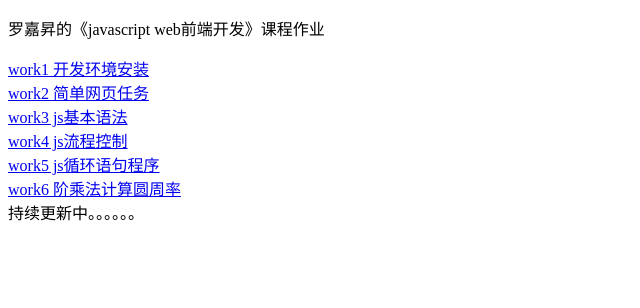
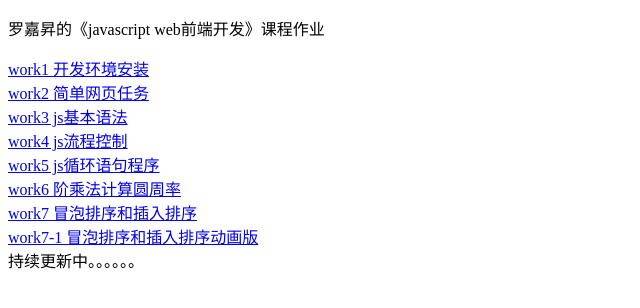
Before and after one commit to Patrick567781/jswork, a plain HTML site: page index.html in a window 1280 px wide. Shown: the whole page, without its empty margins (0-640 px from the left). Drawn offline with Linux system fonts and the light colour scheme.

Commit message:
Update index.html

```diff
--- a/index.html
+++ b/index.html
@@ -12,6 +12,8 @@
     <a href='work4/index.html'>work4 js流程控制</a><br>
     <a href='work5/index.html'>work5 js循环语句程序</a><br>
     <a href='work6/index.html'>work6 阶乘法计算圆周率</a><br>
+    <a href='work7/index.html'>work7 冒泡排序和插入排序</a><br>
+     <a href='work7slide/index.html'>work7-1 冒泡排序和插入排序动画版</a><br>
     持续更新中。。。。。。
 
 </body>
```
